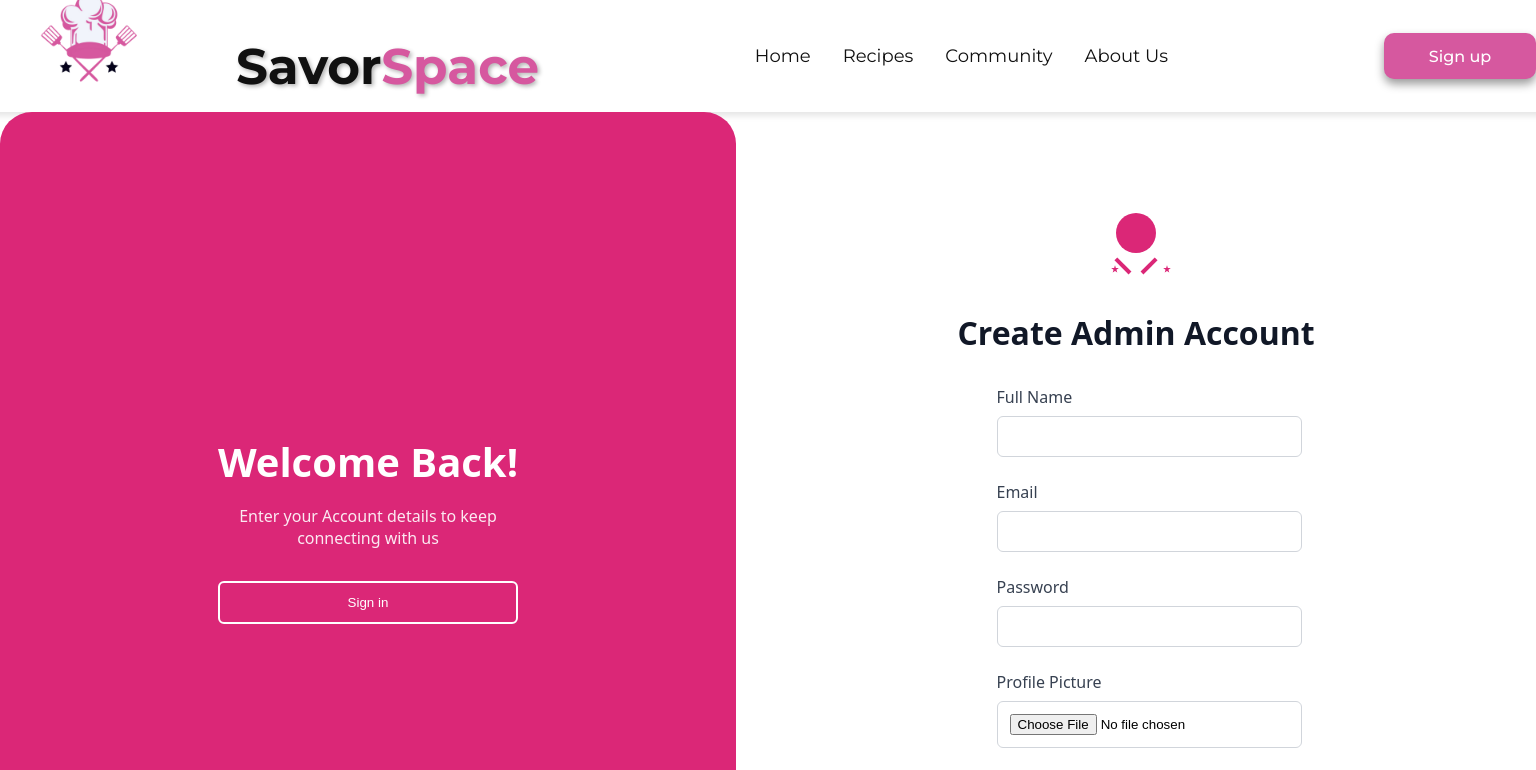
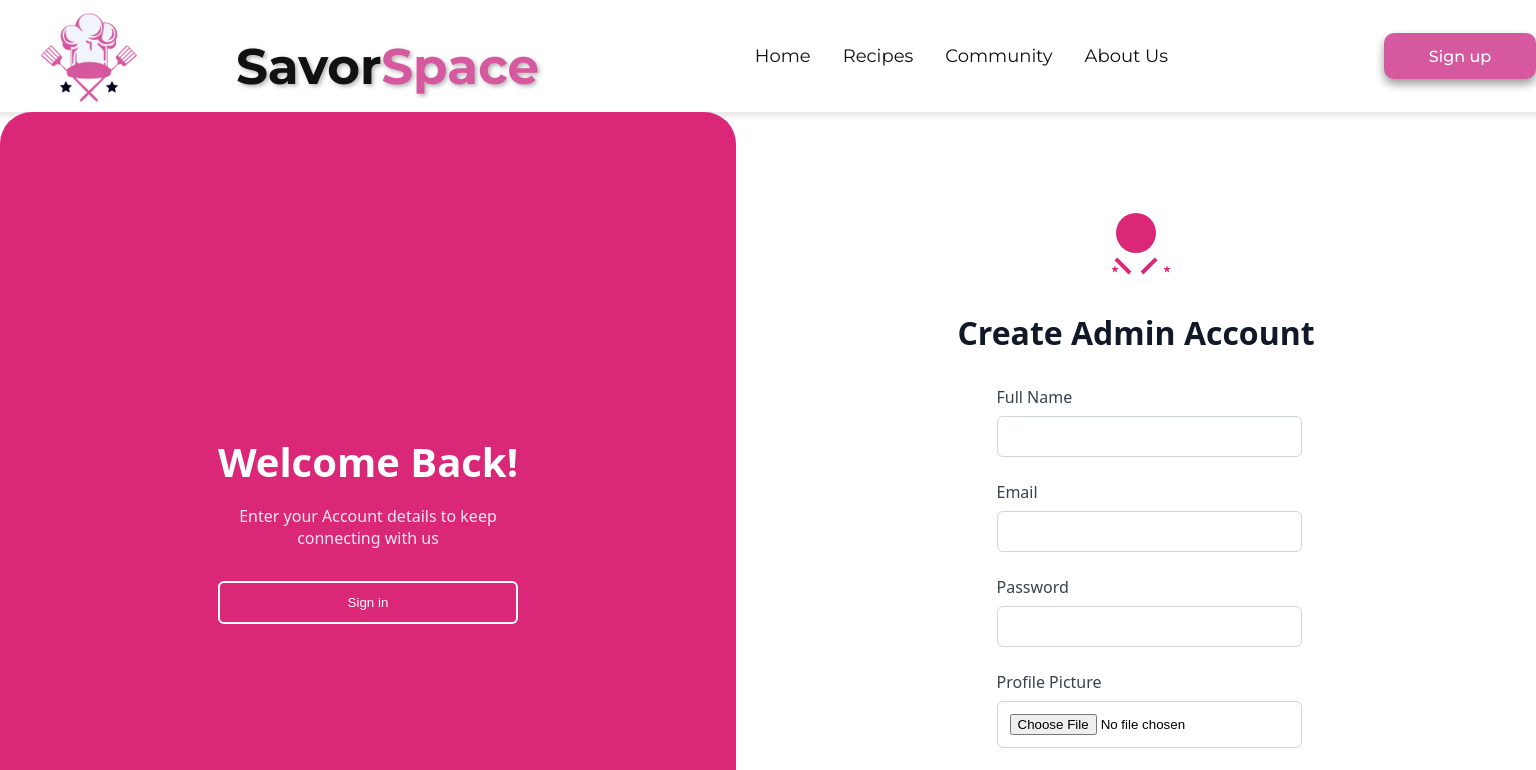
Before and after one commit to karl2522/SavorSpace, a React (Vite) app in the folder savorspace/: page /admin/signup in a window 1536 px wide. Shown: the top 770 px of the page. Built offline with nearby package versions, Linux system fonts and the light colour scheme; the HTML template or start-up script is replaced by a standard one.

Commit message:
Adjusted Minimal Changes

```diff
--- a/savorspace/src/components/SignupScreen.jsx
+++ b/savorspace/src/components/SignupScreen.jsx
@@ -1,11 +1,10 @@
-import axios from 'axios';
 import { useState } from 'react';
 import { FaApple } from "react-icons/fa";
 import { FcGoogle } from "react-icons/fc";
 import { IoIosArrowBack } from "react-icons/io";
 import { IoCloudUploadOutline } from "react-icons/io5";
+import api from '../api/axiosConfig';
 import '../styles/SignupStyles.css';
-import api from '../api/axiosConfig';
 
 const register = async (formData) => {
   const response = await api.post(`/signup`, formData, {
--- a/savorspace/src/styles/LandingPageStyles.css
+++ b/savorspace/src/styles/LandingPageStyles.css
@@ -27,7 +27,7 @@
     width: 100%;
     padding-top: 10px;
     max-width: 100px;
-    margin-top: -10px;
+    margin-top: 10px;
   }
 
   .navbar .highlight {
@@ -1045,7 +1045,7 @@
       width: 100%;
       padding-top: 10px;
       max-width: 100px;
-      margin-top: -10px;
+      margin-top: 10px;
       margin-left: 20px;
     }
 
@@ -1183,7 +1183,7 @@
       width: 100%;
       padding-top: 10px;
       max-width: 100px;
-      margin-top: -10px;
+      margin-top: 10px;
       margin-left: 20px;
     }
 
@@ -1246,7 +1246,6 @@
     .card-stats {
       font-size: 14px !important;
     }
-
     .chef-container {
       width: 100%;
     }
```
